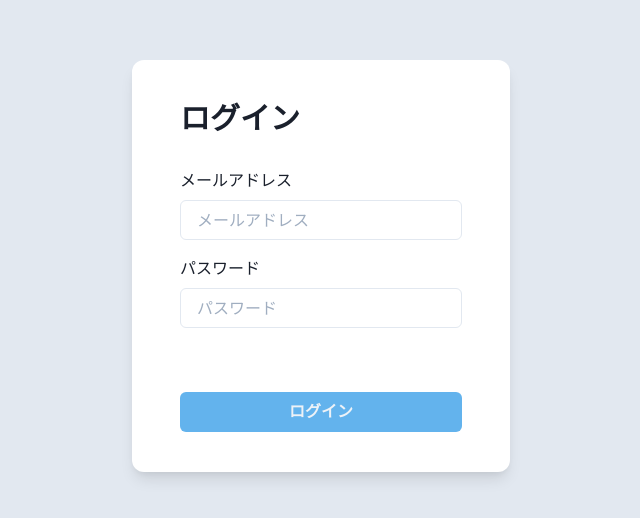
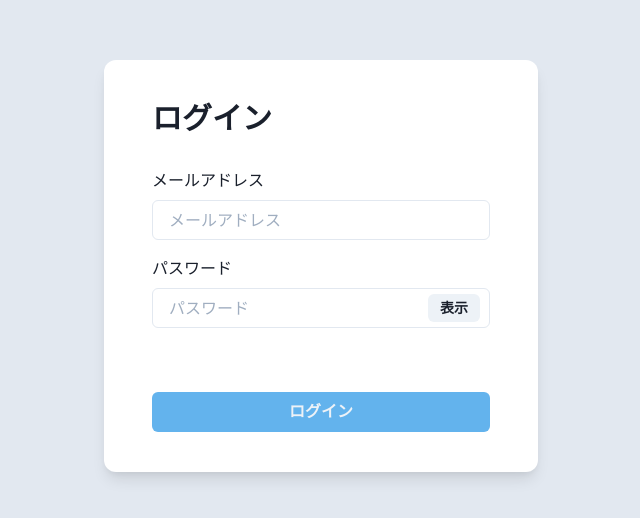
Before and after one commit to GrowUp-Haruno/react-firebase-auth, a React (Create React App) app: page / in a window 1280 px wide. Shown: the part 134-652 px from the top of the page, without its empty margins (319-959 px from the left). Built offline with nearby package versions, Linux system fonts and the light colour scheme; no server answers.

Commit message:
パスワードの表示切替機能を追加（バラック実装）

```diff
--- a/src/interface/FormInterfase.tsx
+++ b/src/interface/FormInterfase.tsx
@@ -1,6 +1,4 @@
-// User import
-import { FormInterfasePropTypes, FormInputValueTypes } from './types/typeFormInterfase';
-
+import { useState } from 'react';
 import {
   FormControl,
   FormLabel,
@@ -10,7 +8,12 @@ import {
   Heading,
   Box,
   Button,
+  InputRightElement,
+  InputGroup,
 } from '@chakra-ui/react';
+
+// User import
+import { FormInterfasePropTypes, FormInputValueTypes } from './types/typeFormInterfase';
 
 /**
  * # FormInterfase
@@ -31,6 +34,7 @@ export const FormInterfase = <T extends FormInputValueTypes>({
   buttonState,
   buttonName,
 }: FormInterfasePropTypes<T>): JSX.Element => {
+  const [isShow, setIsShow] = useState(false);
   return (
     <Stack spacing={8} mx={'auto'} maxW={'lg'} py={4} px={6}>
       <Box align={'flex-start'}>
@@ -43,6 +47,27 @@ export const FormInterfase = <T extends FormInputValueTypes>({
               return (
                 <FormControl>
                   <FormLabel>{labelName}</FormLabel>
+                  <InputGroup>
+                    {inputType === 'password' ? (
+                      // パスワードの時のみ表示
+                      <>
+                        <Input
+                          name={inputName}
+                          type={isShow ? 'text' : inputType}
+                          placeholder={inputPlaceholder}
+                          onChange={handleChange}
+                          value={inputValueState[`${inputName}`]}
+                          key={`${inputName}-${index}`}
+                          pr={'4.5rem'}
+                        />
+                        <InputRightElement w="4.5rem">
+                          <Button h="1.75rem" size="sm" onClick={() => setIsShow(!isShow)}>
+                            {isShow ? '隠す' : '表示'}
+                          </Button>
+                        </InputRightElement>
+                      </>
+                    ) : (
+                      // 通常表示
                       <Input
                         name={inputName}
                         type={inputType}
@@ -50,7 +75,10 @@ export const FormInterfase = <T extends FormInputValueTypes>({
                         onChange={handleChange}
                         value={inputValueState[`${inputName}`]}
                         key={`${inputName}-${index}`}
+                        pr={'4.5rem'}
                       />
+                    )}
+                  </InputGroup>
                   {typeof nowSetting !== 'undefined' && (
                     <FormHelperText>現在の設定: {nowSetting}</FormHelperText>
                   )}
```
Lines whose indentation alone changed are shown as unchanged.
